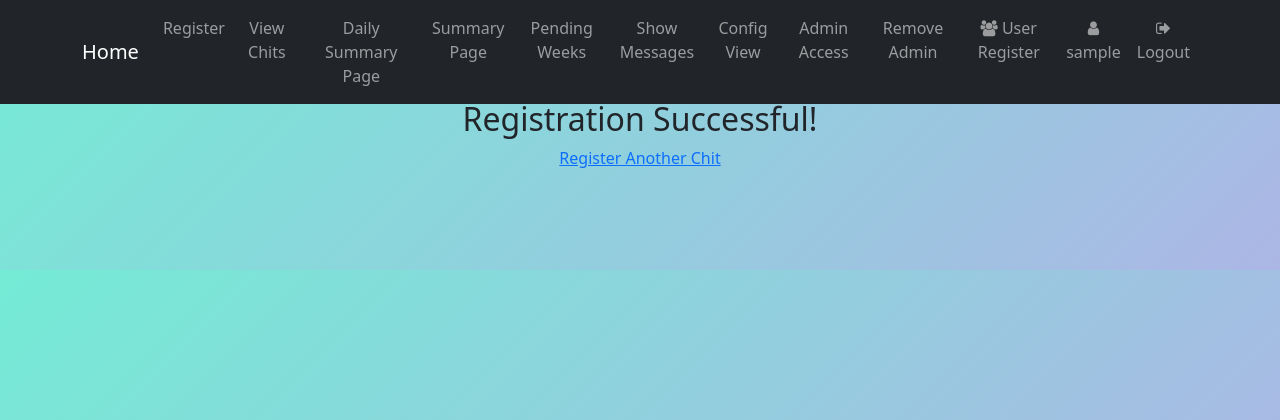
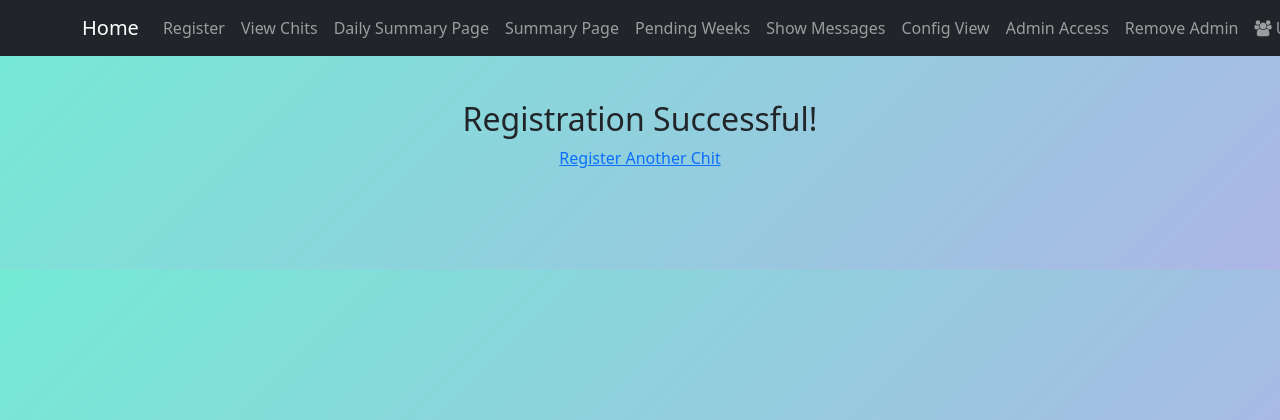
Before and after one commit to mahil-tech-academy/mahil-chitfund-app, a Django app: template CHITPROJECT/chitproject/chitapp/templates/success.html in a window 1280 px wide. Shown: the top 420 px of the page. Run offline with Django 5.2, Linux system fonts and the light colour scheme; the template is opened without the code that fills it, so the values that code supplies are empty; the visitor is signed in with stand-in values (Sample User, id 1).

Commit message:
Update success.html

```diff
--- a/CHITPROJECT/chitproject/chitapp/templates/success.html
+++ b/CHITPROJECT/chitproject/chitapp/templates/success.html
@@ -12,6 +12,17 @@
             padding: 100px;
             text-align: center;
         }
+         nav {
+        background-color: #1e1e1e;
+        display: flex;
+        justify-content: space-between;
+        align-items: center;
+        padding: 10px 25px;
+        flex-wrap: nowrap;
+        white-space: nowrap;
+        overflow-x: auto;
+    }
+
     </style>
 </head>
 <body>
```
